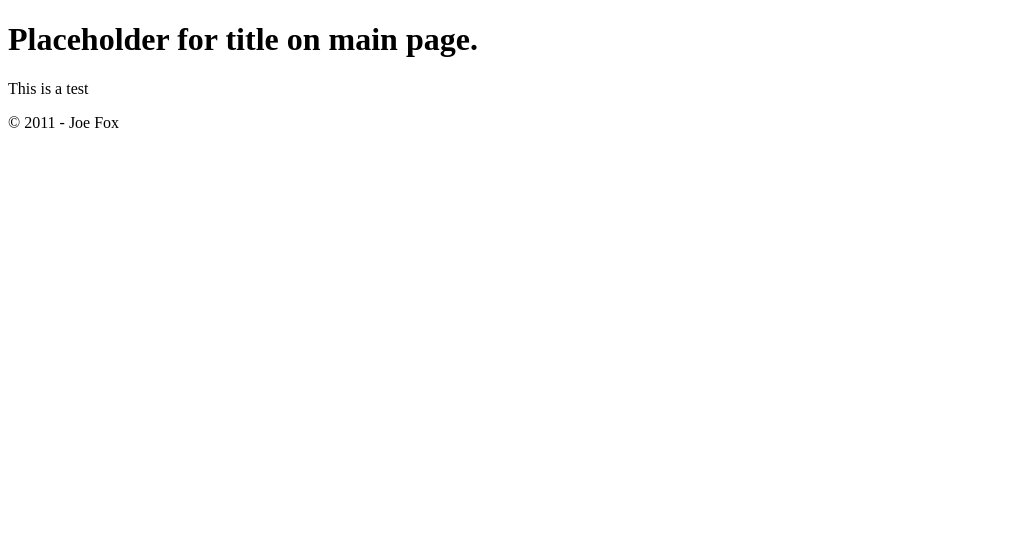
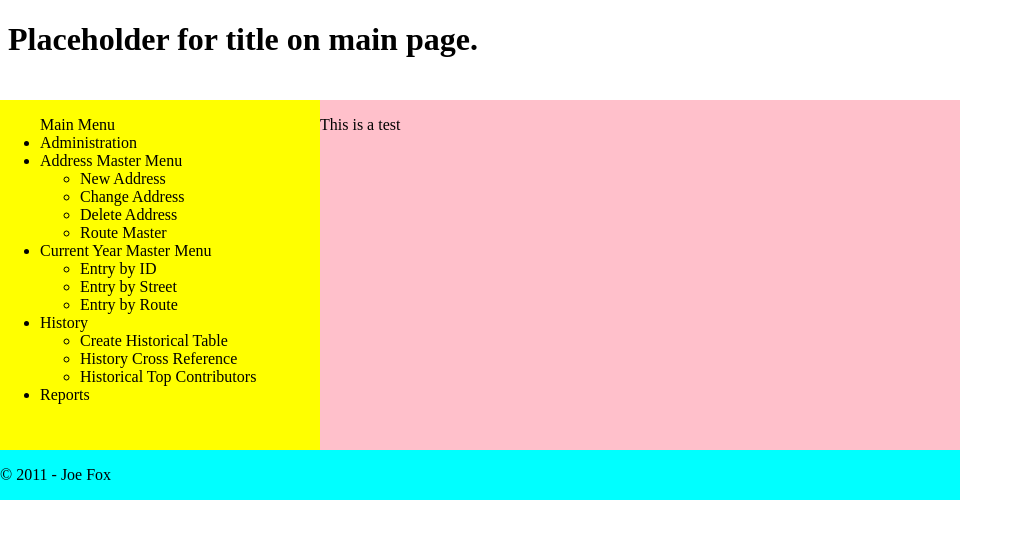
Before and after one commit to JWFoxJr/FundsMaster, a PHP site: page / in a window 1280 px wide. Shown: the top 539 px of the page, without its empty margins (0-1023 px from the left). Run offline with PHP 8.4, Linux system fonts and the light colour scheme.

Commit message:
Created sidebar.php Put test code in header.php, sidebar.php, footer.php, and index.php.

```diff
--- a/includes/footer.php
+++ b/includes/footer.php
@@ -11,7 +11,7 @@
 
 ?>
 
-    <div id="footer">
+    <div id="footer" style="position:absolute; width:960px; top:450px; left:0; background-color:cyan;">
         <p class="copyright">
            &copy; 2011 - Joe Fox
         </p>
--- a/includes/header.php
+++ b/includes/header.php
@@ -10,11 +10,12 @@
  */
 
 ?>
-<!DOCTYPE HTML PUBLIC "-//W3C//DTD HTML 4.01 Transitional//EN"
-        "http://www.w3.org/TR/html4/loose.dtd">
+<!DOCTYPE html>
 <html>
 <head>
   <title>Fund Drive Console</title>
 </head>
 <body>
-    <h1>Placeholder for title on main page.</h1>
+    <div id="main" style="position:relative;">
+        <h1>Placeholder for title on main page.</h1>
+    </div>
--- /dev/null
+++ b/includes/sidebar.php
@@ -0,0 +1,41 @@
+<?php
+/**
+ * File name: sidebar.php
+ * User: joe@jwfoxjr.com
+ * Date: 8/9/11
+ * Time: 9:52 AM
+ *
+ *
+ * @todo: Need to create either AJAX or JS based menu structure
+ */
+
+?>
+
+<div id="sidebar" style="position:absolute; width:320px; height:350px; top:100px; left:0; background-color: yellow;">
+    <ul>Main Menu
+        <li>Administration</li>
+        <li>Address Master Menu
+                <ul>
+                    <li>New Address</li>
+                    <li>Change Address</li>
+                    <li>Delete Address</li>
+                    <li>Route Master</li>
+                </ul>
+        </li>
+        <li>Current Year Master Menu
+                <ul>
+                    <li>Entry by ID</li>
+                    <li>Entry by Street</li>
+                    <li>Entry by Route</li>
+                </ul>
+        </li>
+        <li>History
+                <ul>
+                    <li>Create Historical Table</li>
+                    <li>History Cross Reference</li>
+                    <li>Historical Top Contributors</li>
+                </ul>
+        </li>
+        <li>Reports</li>
+    </ul>
+</div>
--- a/index.php
+++ b/index.php
@@ -7,8 +7,9 @@
  */
 
 include ('includes/header.php');
-
-echo '    <p>This is a test</p>';
-
-include ('includes/footer.php');
+include ('includes/sidebar.php');
 ?>
+    <div id="main" style="position:absolute; left: 320px; top: 100px; width: 640px; height: 350px; background-color: pink;">
+        <p>This is a test</p>
+    </div>
+<?php include ('includes/footer.php');?>
```
